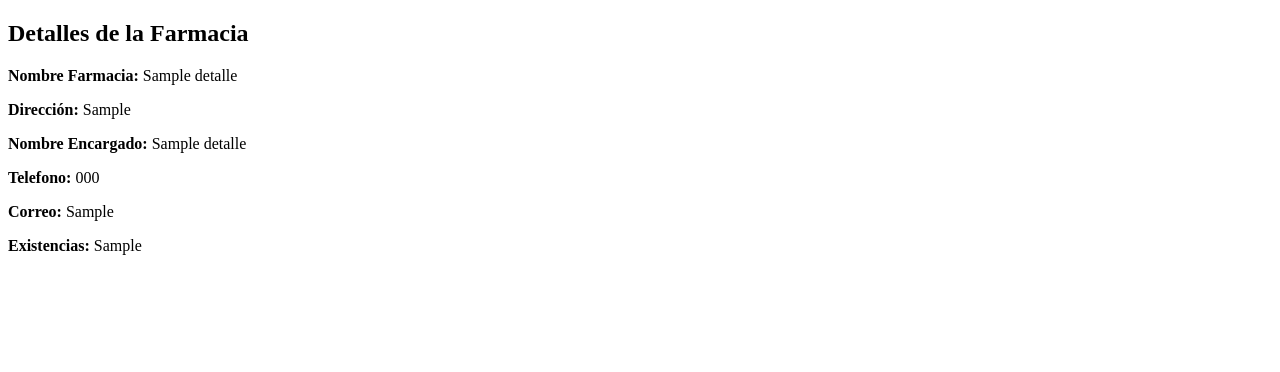
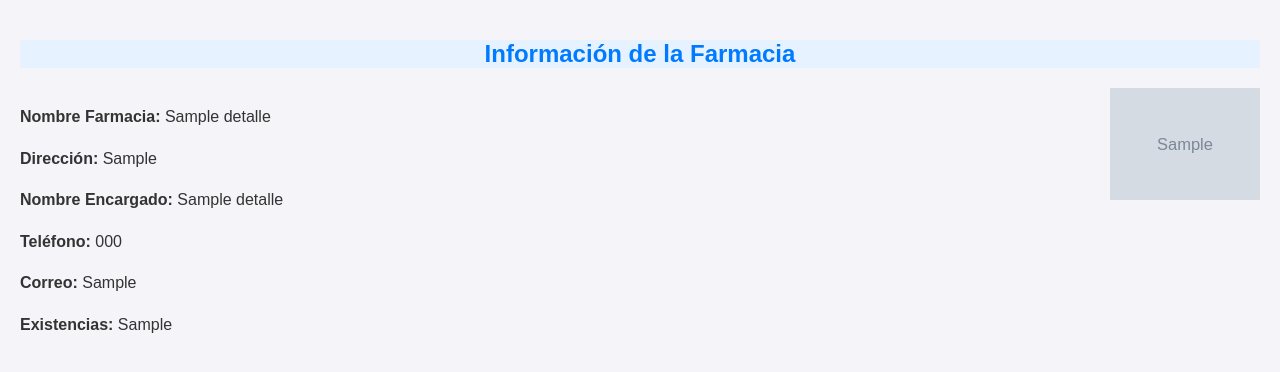
Before and after one commit to MiguelGarciaVelazquez/Farmacias, a PHP site: the page made by app/views/detalle.php in a window 1280 px wide. Shown: the top 372 px of the page. Run offline with PHP 8.4, Linux system fonts and the light colour scheme; the template is opened without the code that fills it: most values are stand-ins (such as "Sample title", 1, 10 or a date in 2020); grey boxes marked "Sample" are stand-in pictures.

Commit message:
Se agregan estilos en el popup y se incluye logo por farmacia

```diff
--- a/app/views/detalle.php
+++ b/app/views/detalle.php
@@ -7,27 +7,37 @@
     <link rel="stylesheet" type="text/css" href="http://localhost/mvc/public/css/tableStyles.css">
 </head>
 <body>
-    <h2>Detalles de la Farmacia</h2>
+    <h2>Información de la Farmacia</h2>
+
+    <!-- Contenedor principal que incluye la información y el logo -->
+    <div class="contenedor-detalle">
+
+        <!-- Información de la farmacia -->
+        <div class="detalle-info">
             <?php if ($detalle): ?>
                 <p><strong>Nombre Farmacia:</strong> <?php echo htmlspecialchars($detalle->farmaciaNombre); ?></p>
                 <p><strong>Dirección:</strong> <?php echo htmlspecialchars($detalle->farmaciaDireccion); ?></p>
                 <p><strong>Nombre Encargado:</strong> <?php echo htmlspecialchars($detalle->farmaciaNombreEncargado ); ?></p>
-        <p><strong>Telefono:</strong> <?php echo htmlspecialchars($detalle->farmaciaTelefono); ?></p>
+                <p><strong>Teléfono:</strong> <?php echo htmlspecialchars($detalle->farmaciaTelefono); ?></p>
                 <p><strong>Correo:</strong> <?php echo htmlspecialchars($detalle->farmaciaCorreo); ?></p>
                 <p><strong>Existencias:</strong> <?php echo htmlspecialchars($detalle->medicinasExistencias); ?></p>
                 <?php if($detalle->medicinasReceta == 1){ ?>
                     <p class="numero_1"><strong>Nota Importante:</strong>
-            <?php echo "Este medicamento requiere receta medica para su venta.";
-                }
-                   elseif($detalle->medicinasReceta == 0){ ?>
+                    <?php echo "Este medicamento requiere receta médica para su venta.";
+                        } elseif($detalle->medicinasReceta == 0){ ?>
                     <p class="numero_0"><strong>Nota Importante:</strong>
                     <?php echo "Venta libre";
                         }
                 ?></p>
-
-
             <?php else: ?>
                 <p>No se encontraron detalles para este producto.</p>
             <?php endif; ?>
+        </div>
+
+        <!-- Logo de la farmacia -->
+        <div class="logo">
+            <img src="<?php echo htmlspecialchars($detalle->logopath); ?>" alt="Logo de la Farmacia">
+        </div>
+    </div>
 </body>
 </html>
--- a/index.php
+++ b/index.php
@@ -20,7 +20,7 @@ switch ($action) {
     case 'search': // Acción de búsqueda
         $controller->search();
         break;
-    case 'detail': // Acción de búsqueda
+    case 'detail': // Acción de búsqueda detallada
         $controller->detail();
         break;
     default:
--- a/public/css/tableStyles.css
+++ b/public/css/tableStyles.css
@@ -182,8 +182,95 @@
     cursor: pointer;
 }
 
-
-  /* Clases para los colores */
+  /* Clases para los colores en el mensaje de nota importante */
 
   .numero_1 { color: red; }
   .numero_0 { color: green; }
+
+/* Estilo general para el body */
+body {
+    font-family: Arial, sans-serif;      /* Fuente general */
+    background-color: #f4f4f9;           /* Color de fondo suave */
+    color: #333;                         /* Color de texto */
+    margin: 0;
+    padding: 20px;
+}
+
+/* Estilo del encabezado h2 */
+h2 {
+    color: #007bff;                      /* Color del texto */
+    font-size: 24px;                     /* Tamaño de fuente */
+    text-align: center;                  /* Centrar el encabezado */
+    margin-bottom: 20px;                 /* Espacio inferior */
+    background-color: #e6f2ff;
+}
+
+/* Estilos para los párrafos generales */
+p {
+    font-size: 16px;                     /* Tamaño de fuente */
+    line-height: 1.6;                    /* Altura de línea */
+    margin-bottom: 10px;                 /* Espacio inferior entre párrafos */
+}
+
+/* Estilo para los párrafos destacados */
+.parrafo-destacado {
+    font-weight: bold;                   /* Negrita */
+    color: #333;                         /* Color del texto */
+    background-color: #e6f2ff;           /* Fondo azul claro */
+    padding: 10px;                       /* Relleno interior */
+    border-left: 4px solid #007bff;      /* Borde izquierdo para resaltar */
+    border-radius: 5px;                  /* Bordes redondeados */
+    margin-bottom: 15px;                 /* Espacio inferior */
+}
+
+/* Estilo para el mensaje de receta médica (requiere receta) */
+.numero_1 {
+    color: #d9534f;                      /* Color rojo para advertencia */
+    font-weight: bold;
+    background-color: #ffe6e6;           /* Fondo rojo claro */
+    padding: 10px;
+    border-left: 4px solid #d9534f;
+    border-radius: 5px;
+    margin-bottom: 15px;
+}
+
+/* Estilo para el mensaje de venta libre */
+.numero_0 {
+    color: #5cb85c;                      /* Color verde */
+    font-weight: bold;
+    background-color: #e6ffe6;           /* Fondo verde claro */
+    padding: 10px;
+    border-left: 4px solid #5cb85c;
+    border-radius: 5px;
+    margin-bottom: 15px;
+}
+
+/* Estilo para texto en negrita */
+strong {
+    color: #333;                         /* Color del texto */
+}
+
+
+/* Estilo para el contenedor principal */
+.contenedor-detalle {
+    display: flex;                /* Alinear en fila */
+    justify-content: space-between; /* Espacio entre contenido y logo */
+    align-items: flex-start;      /* Alinear al inicio vertical */
+}
+
+/* Estilo para el contenedor de la información */
+.detalle-info {
+    flex: 1;                      /* Ocupa el ancho restante */
+    padding-right: 20px;          /* Espacio a la derecha */
+}
+
+/* Estilo para el contenedor del logo */
+.logo {
+    width: 150px;                 /* Ancho del logo */
+    text-align: center;           /* Centrar contenido dentro del div */
+}
+
+.logo img {
+    max-width: 100%;              /* Ajustar tamaño de la imagen */
+    height: auto;
+}
```
Also changed, not shown: app/model/Farmacia.php (+6 -11 lines), public/JS/Modal.js (+14 -9 lines), public/images/emmanuel.png (added), public/images/guero.png (added), public/images/hidalgo.png (added), public/images/lupita.png (added), public/images/roma.png (added), public/images/selene.png (added), public/images/susy.png (added). Lines whose indentation alone changed are shown as unchanged.
